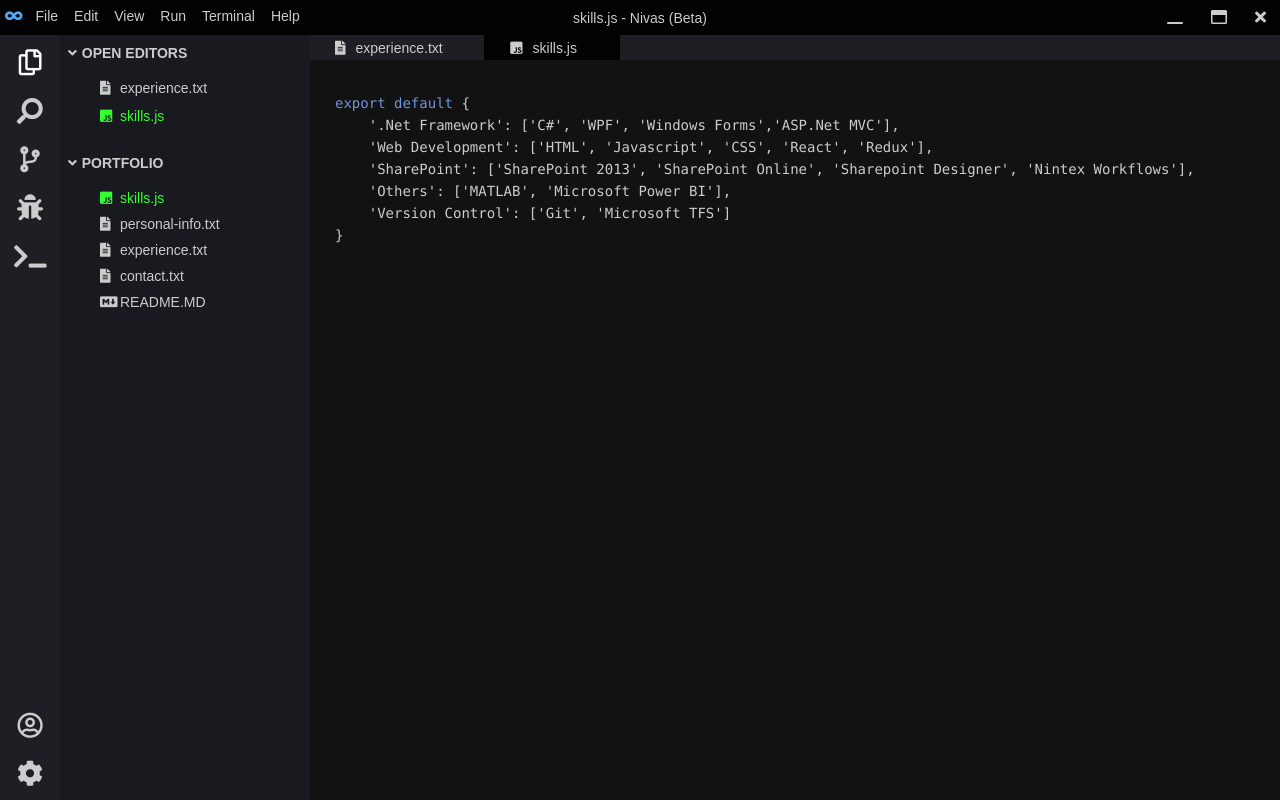
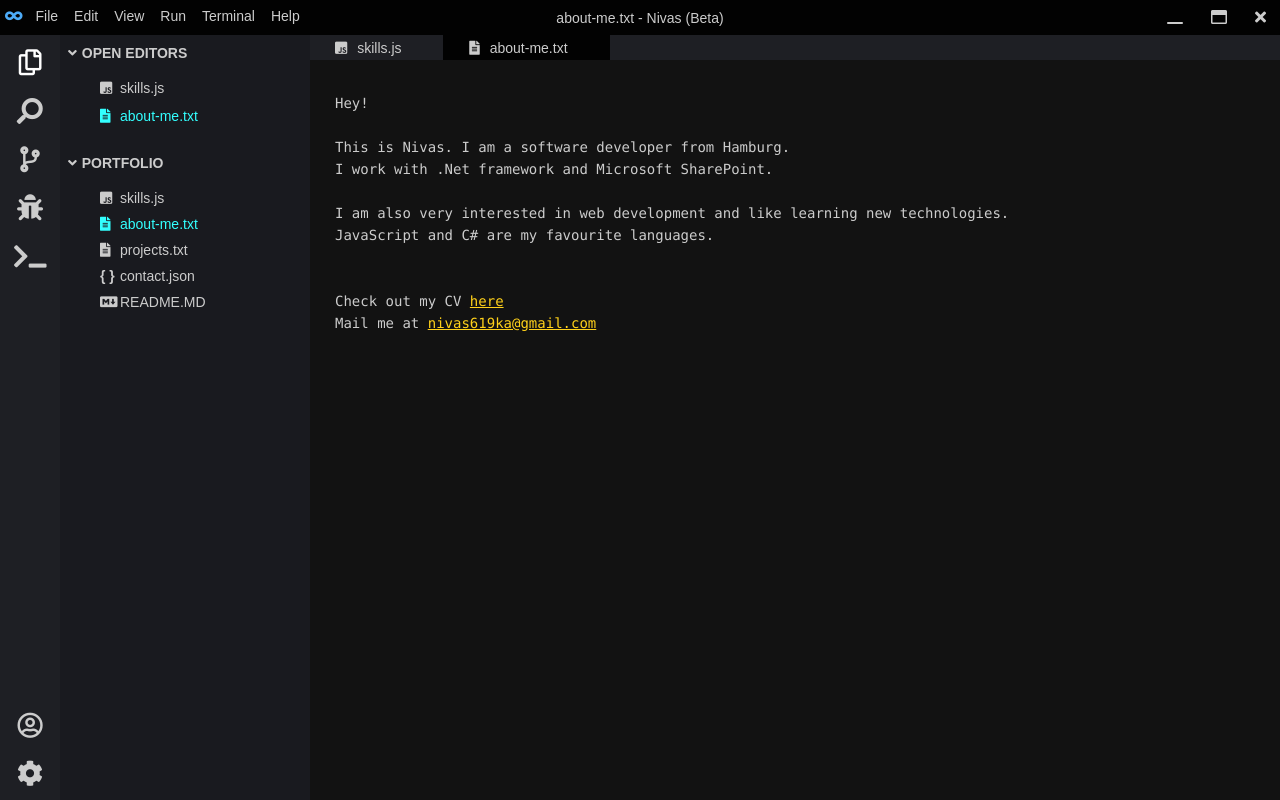
Before and after one commit to nivaska/portfolio, a React (Create React App) app: page / in a window 1280 px wide. Built offline with nearby package versions, Linux system fonts and the light colour scheme.

Commit message:
added content for all edtiors

```diff
--- a/src/components/App.css
+++ b/src/components/App.css
@@ -6,7 +6,7 @@
   --dark-theme-bg-color-2: #1e1f24;
   --dark-theme-bg-color-3: #191a1f;
   --dark-theme-bg-color-4: #121212;
-  --active-file: #33ff33;
+  --active-file: #33ffff;
 }
 
 * {
@@ -284,3 +284,18 @@
 .editor-keyword-1 {
   color: #7094db;
 }
+
+.editor-content a {
+  cursor: pointer;
+  color: #ffd11a;
+}
+
+.editor-text-label {
+  color: #99ff99;
+}
+
+.editor-text-value,
+.editor-text-value a {
+  text-decoration: none;
+  color: #cc99ff;
+}
--- a/src/components/explorer-components/EditorSelector.js
+++ b/src/components/explorer-components/EditorSelector.js
@@ -15,10 +15,10 @@
   componentDidMount() {
     const skillsFile = this.props.files.find(f => f.title === "skills.js");
     const experienceFile = this.props.files.find(
-      f => f.title === "experience.txt"
+      f => f.title === "about-me.txt"
     );
+    this.props.openFile(skillsFile);
     this.props.openFile(experienceFile);
-    this.props.openFile(skillsFile);
   }
 
   render() {
--- a/src/components/utility.js
+++ b/src/components/utility.js
@@ -6,6 +6,8 @@
       return <i class="fab fa-js-square"></i>;
     case "md":
       return <i class="fab fa-markdown"></i>;
+    case "json":
+      return <b>{"{ }"}</b>;
     case "txt":
     default:
       return <i className="fas fa-file-alt"></i>;
--- a/src/redux/reducers.js
+++ b/src/redux/reducers.js
@@ -1,13 +1,13 @@
 import { combineReducers } from "redux";
-import { skills } from "../textContent";
+import { skills, aboutMe, readMe, contact, projects } from "../textContent";
 
 const filesAvailable = () => {
   return [
     { title: "skills.js", type: "js", content: skills },
-    { title: "personal-info.txt", type: "txt", content: "c#, asp.net " },
-    { title: "experience.txt", type: "txt", content: "software developer " },
-    { title: "contact.txt", type: "txt", content: "nivas.anand@umlaut.com " },
-    { title: "README.MD", type: "md", content: "nivas.anand@umlaut.com " }
+    { title: "about-me.txt", type: "txt", content: aboutMe },
+    { title: "projects.txt", type: "txt", content: projects },
+    { title: "contact.json", type: "json", content: contact },
+    { title: "README.MD", type: "md", content: readMe }
   ];
 };
 
--- a/src/textContent.js
+++ b/src/textContent.js
@@ -1,31 +1,53 @@
 export const skills = `
 <span class="editor-keyword-1">export</span> <span class="editor-keyword-1">default</span> {
-    '.Net Framework': ['C#', 'WPF', 'Windows Forms','ASP.Net MVC'],
-    'Web Development': ['HTML', 'Javascript', 'CSS', 'React', 'Redux'],
-    'SharePoint': ['SharePoint 2013', 'SharePoint Online', 'Sharepoint Designer', 'Nintex Workflows'],
-    'Others': ['MATLAB', 'Microsoft Power BI'],
-    'Version Control': ['Git', 'Microsoft TFS']
+    <span class="editor-text-label">'.Net Framework'</span>: [<span class="editor-text-value">'C#', 'WPF', 'Windows Forms','ASP.Net MVC'</span>],
+    <span class="editor-text-label">'Web Development'</span>: [<span class="editor-text-value">'HTML', 'Javascript', 'CSS', 'SQL', 'React', 'Redux'</span>],
+    <span class="editor-text-label">'SharePoint'</span>: [<span class="editor-text-value">'SharePoint 2013', 'SharePoint Online', 'Sharepoint Designer', 'Nintex Workflows'</span>],
+    <span class="editor-text-label">'Others'</span>: [<span class="editor-text-value">'MATLAB', 'Microsoft Power BI'</span>],
+    <span class="editor-text-label">'Version Control'</span>: [<span class="editor-text-value">'Git', 'Microsoft TFS'</span>]
 }`;
 
 export const aboutMe = `
-Hi! Im a sdada
+Hey!
 
+This is Nivas. I am a software developer from Hamburg.
+I work with .Net framework and Microsoft SharePoint.
+
+I am also very interested in web development and like learning new technologies.
+JavaScript and C# are my favourite languages.
+
+<div contentEditable="false">
+Check out my CV <a href="https://drive.google.com/file/d/1uy4w4IIiSy-KHiGdHNLO648fHf4ZtvUA/view?usp=sharing" target="_blank">here</a>
+Mail me at <a href="mailto:nivas619ka@gmail.com">nivas619ka@gmail.com</a>
+</div>
 `;
 
-export const experience = `
-worked companies
-
-projects
+export const projects = `
+<div contentEditable="false">
+<a href="https://github.com/nivaska/web" target="_blank">MultiSelect Dropdown</a>: A jquery plugin to create multiselect html dropdown control
+<a href="https://github.com/nivaska/web" target="_blank">Custom Context Menu</a>: Jquery plugin that helps to create custom context menu on a html element
+with configurable commands
+<a href="https://github.com/nivaska/chrome-extensions" target="_blank">Chrome Extension</a>: Google chrome extension that provides a few simple DOM manipulating functionalities
+</div>
 `;
 
 export const contact = `
-worked companies
-
-projects
+<div contentEditable="false">
+{
+    <span class="editor-text-label">email</span>: <span class="editor-text-value"><a href="mailto:nivas619ka@gmail.com" target="_blank">"nivas619ka@gmail.com"</a></span>,
+    <span class="editor-text-label">phone</span>: <span class="editor-text-value">"+49 176 3010 3096"</span>,
+    <span class="editor-text-label">linkedin</span>: <span class="editor-text-value"><a href="https://www.linkedin.com/in/nivas-k-22152b79/" target="_blank">"https://www.linkedin.com/in/nivas-k-22152b79/"</a></span>,
+    <span class="editor-text-label">xing</span>: <span class="editor-text-value"><a href="https://xing.com/profile/nivas_anand" target="_blank">"https://xing.com/profile/nivas_anand"</a></span>
+}
+</div>
 `;
 
 export const readMe = `
-worked companies
+I made this app to imitate the UI of my favorite editor VS Code.
+This was built using React with Redux for state management.
+It is a work in progress. I plan to make it more interactive.
 
-projects
+<div contentEditable="false">
+Check out the source code <a href="https://github.com/nivaska/portfolio" target="_blank">here</a>
+</div>
 `;
```
Also changed, not shown: 1 other file (tests, documents, lock files or other folders).
